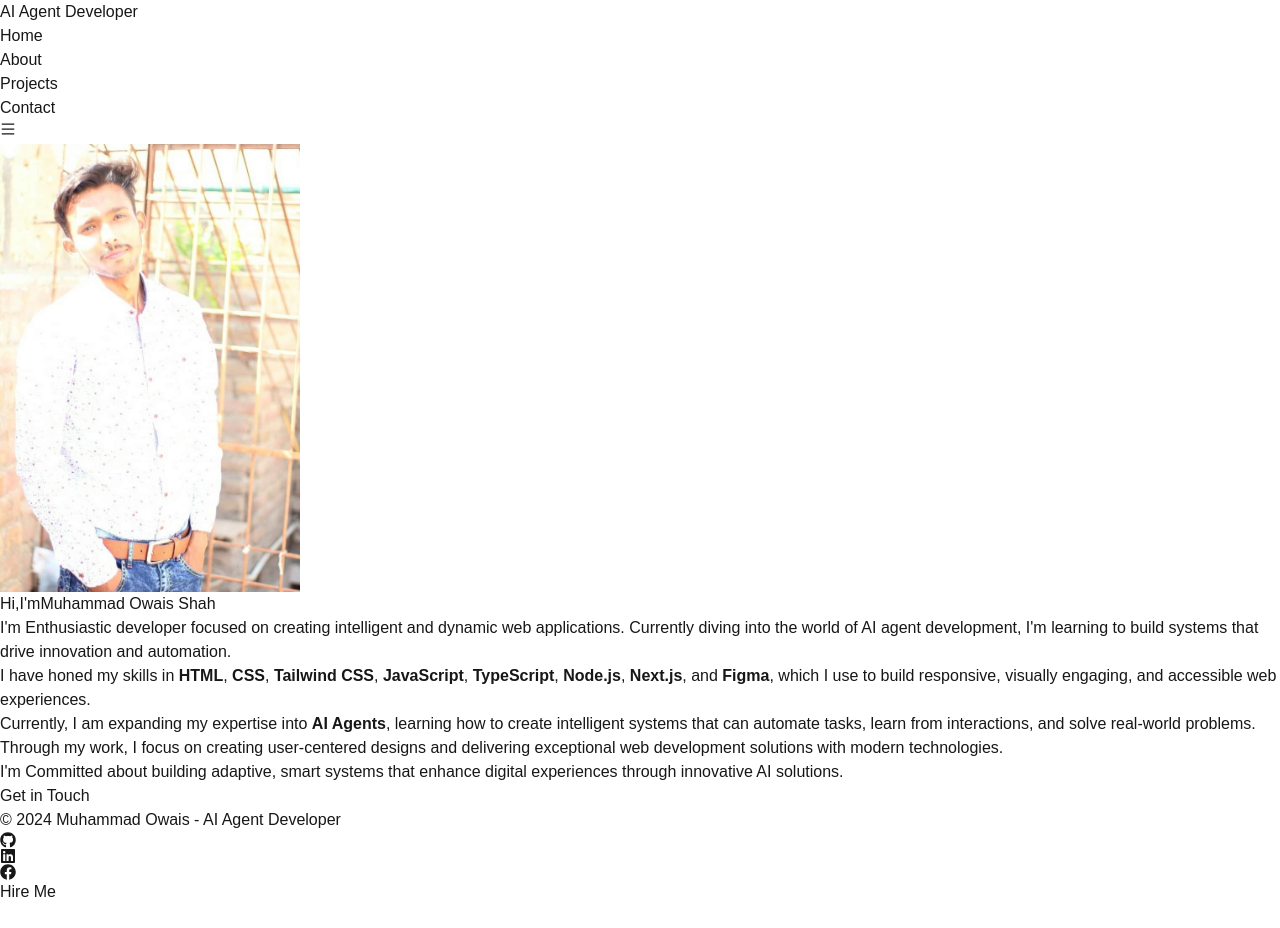
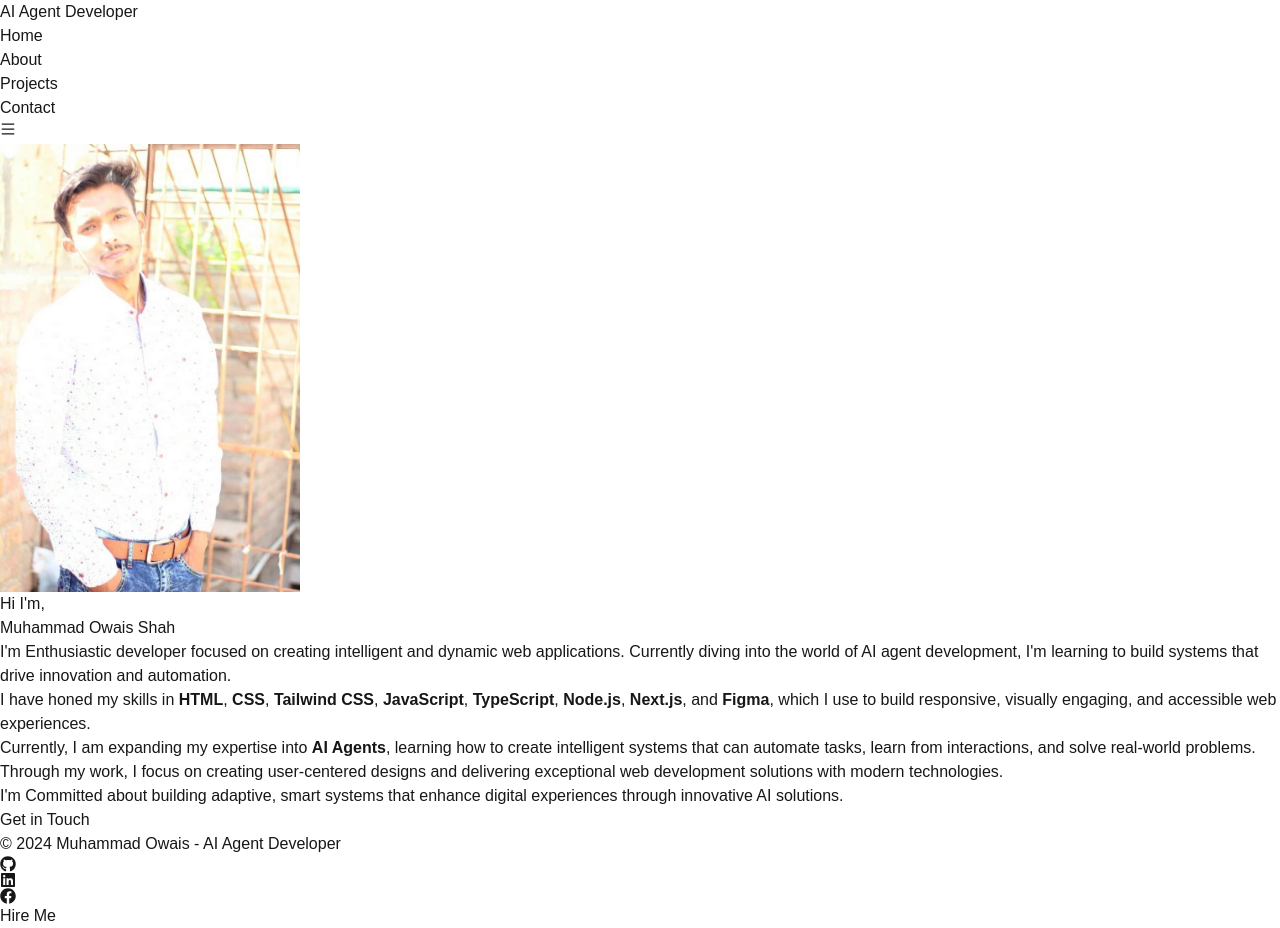
Before and after one commit to muhammadowaisshah1/Personal-portfolio, a Next.js app: page / in a window 1280 px wide. Before the commit the page ends 904 px from the top, so only its background shows below. Built offline with nearby package versions, Linux system fonts and the light colour scheme.

Commit message:
Update page.tsx
brake line

```diff
--- a/src/app/page.tsx
+++ b/src/app/page.tsx
@@ -50,8 +50,8 @@ const HomePage: React.FC<HomePageProps> = ({ profileImageSrc = "/photos/profile-
             animate={{ y: 0, opacity: 1 }}
             transition={{ duration: 0.8 }}
           >
-            Hi&#44;I&apos;m
-
+            Hi I&apos;m&#44;
+            <br/>
               <span className="text-[#FBBF24]">{name}</span>
           </motion.h1>
 
```
